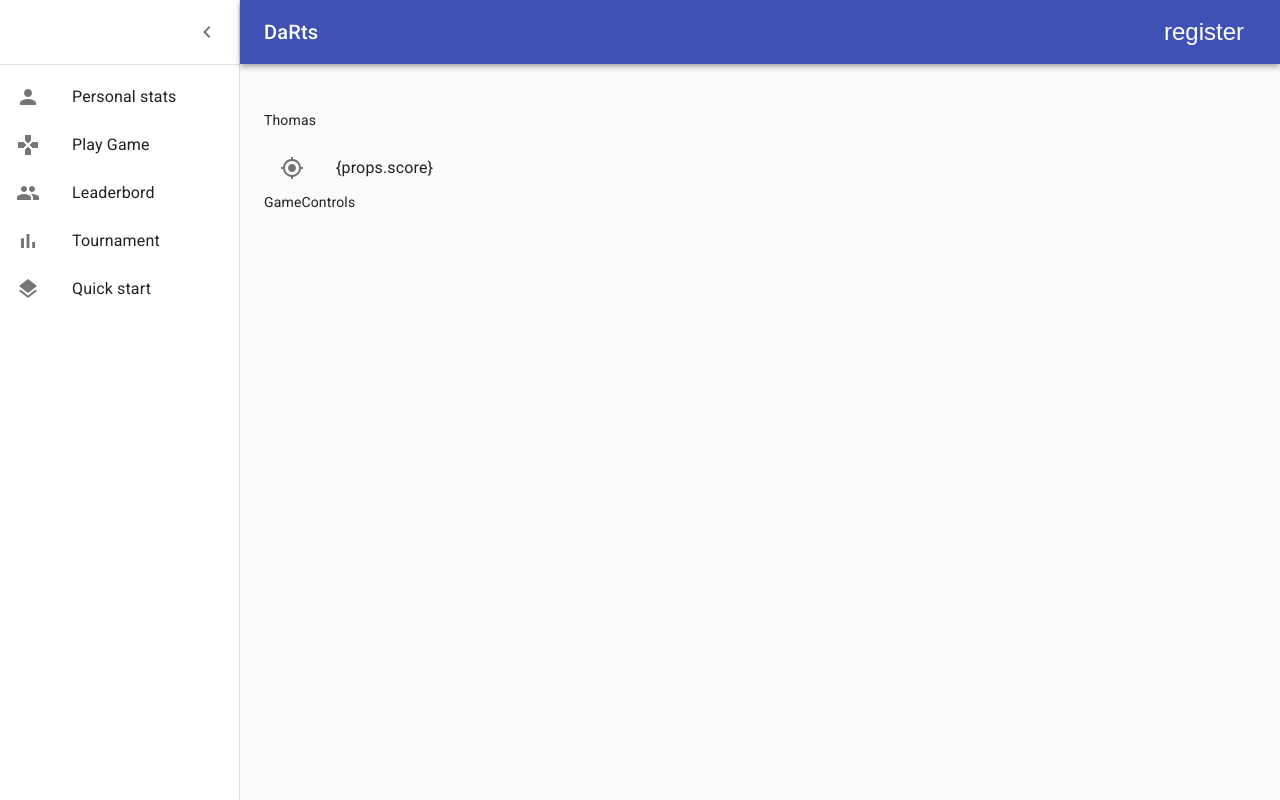
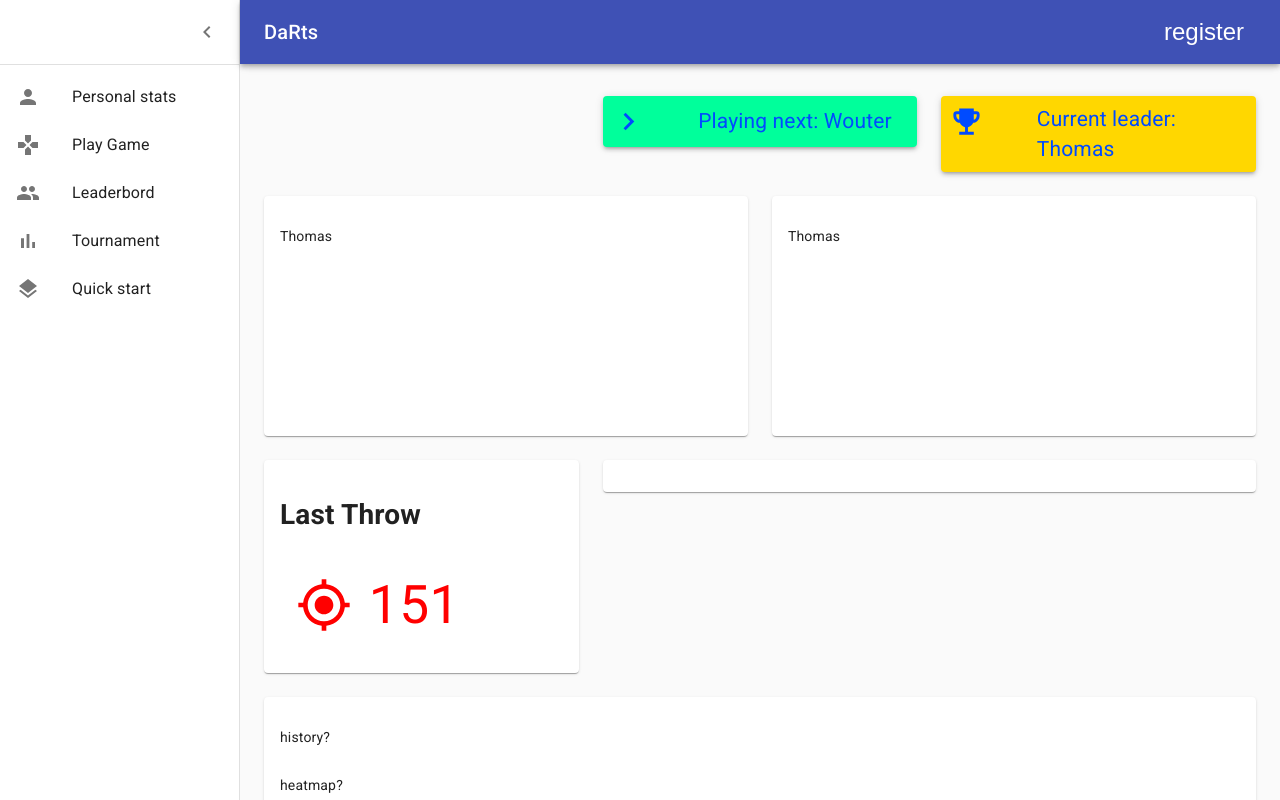
Before and after one commit to Thomas-Schuddinck/stage-darts, a React (Create React App) app in the folder frontend/: page /game in a window 1280 px wide. Built offline with nearby package versions, Linux system fonts and the light colour scheme.

Commit message:
currentplayer, currentscore en lastthrow updated and added to game screen

```diff
--- a/frontend/src/components/Game/CurrentScore/CurrentScore.tsx
+++ b/frontend/src/components/Game/CurrentScore/CurrentScore.tsx
@@ -1,6 +1,6 @@
 import React, { Component } from 'react';
 
-function CurrentScore (){
+function CurrentScore() {
     return (
         <div>
             <h4>Current score:</h4>
--- a/frontend/src/components/Game/CurrentSet/CurrentSet.tsx
+++ b/frontend/src/components/Game/CurrentSet/CurrentSet.tsx
@@ -8,8 +8,8 @@ function CurrentSet(props: any) {
     <Aux>
       <span>{props.setnumber}</span>
       <div>
-              {props.scores.map((s:any) =>
-                <DartThrow key={s.index} score={s.value}/>
+        {props.scores.map((s: any) =>
+          <DartThrow key={s.index} score={s.value} />
         )}
       </div>
     </Aux>
--- a/frontend/src/components/Game/DartThrow/DartThrow.tsx
+++ b/frontend/src/components/Game/DartThrow/DartThrow.tsx
@@ -9,7 +9,7 @@ function DartThrow(props: any) {
             <ListItemIcon>
                 <GpsFixedIcon />
             </ListItemIcon>
-                <ListItemText primary="{props.score}" />
+            <ListItemText primary={props.score} />
         </ListItem>
     );
 
--- /dev/null
+++ b/frontend/src/components/Game/LastDartThrow/LastDartThrow.tsx
@@ -0,0 +1,51 @@
+import React, { Component } from 'react';
+import Paper from '@material-ui/core/Paper';
+import GpsFixedIcon from '@material-ui/icons/GpsFixed';
+import ListItem from '@material-ui/core/ListItem';
+import ListItemIcon from '@material-ui/core/ListItemIcon';
+import ListItemText from '@material-ui/core/ListItemText';
+import { makeStyles } from '@material-ui/core/styles';
+import { red } from '@material-ui/core/colors';
+
+
+const useStyles = makeStyles(theme => ({
+    paper: {
+        padding: theme.spacing(2),
+        display: 'flex',
+        overflow: 'auto',
+        flexDirection: 'column',
+    },
+    roos: {
+        color: "red",
+        fontSize: '4em',
+        marginRight: '0.3em'
+    },
+    listItemText: {
+        color: "red",
+        fontSize: '3.8em'
+    },
+
+}));
+
+function LastDartThrow(props: any) {
+
+    const classes = useStyles();
+
+
+    return (
+
+        <Paper className={classes.paper}>
+            <h1>Last Throw</h1>
+            <ListItem button>
+            <ListItemIcon>
+                <GpsFixedIcon  className={classes.roos}/>
+            </ListItemIcon>
+            <ListItemText  classes={{primary:classes.listItemText}} primary={props.score} />
+        </ListItem>
+        </Paper>
+    );
+
+
+};
+
+export default LastDartThrow;
--- /dev/null
+++ b/frontend/src/components/Game/TopBar/CurrentLeader/CurrentLeader.tsx
@@ -0,0 +1,44 @@
+import React, { Component } from 'react';
+import Paper from '@material-ui/core/Paper';
+import EmojiEventsIcon from '@material-ui/icons/EmojiEvents';
+import { makeStyles } from '@material-ui/core/styles';
+
+const useStyles = makeStyles(theme => ({
+    paper: {
+        padding: theme.spacing(1),
+        display: 'flex',
+        overflow: 'auto',
+        flexDirection: 'row',
+        backgroundColor: '#FFD700'
+
+    },
+
+    icoon: {
+        color: "#004BFF",
+        fontSize: '2.5em',
+        marginRight: '1.5em'
+
+    },
+    tekst: {
+        alignSelf: 'center',
+        color: "#004BFF",
+        fontSize: '1.5em',
+
+    },
+
+}));
+function CurrentLeader(props: any) {
+    const classes = useStyles();
+
+
+    return (
+
+        <Paper className={classes.paper} elevation={3}>
+            <EmojiEventsIcon className={classes.icoon}/>
+            <span className={classes.tekst}>Current leader: {props.name}</span>
+        </Paper>
+    );
+
+};
+
+export default CurrentLeader;
--- /dev/null
+++ b/frontend/src/components/Game/TopBar/PlayingNext/PlayingNext.tsx
@@ -0,0 +1,44 @@
+import React, { Component } from 'react';
+import Paper from '@material-ui/core/Paper';
+import NavigateNextIcon from '@material-ui/icons/NavigateNext';
+import { makeStyles } from '@material-ui/core/styles';
+
+const useStyles = makeStyles(theme => ({
+    paper: {
+        padding: theme.spacing(1),
+        display: 'flex',
+        overflow: 'auto',
+        flexDirection: 'row',
+        backgroundColor: '#00FF9B'
+
+    },
+
+    icoon: {
+        color: "#004BFF",
+        fontSize: '2.5em',
+        marginRight: '1.5em'
+
+    },
+    tekst: {
+        alignSelf: 'center',
+        color: "#004BFF",
+        fontSize: '1.5em',
+
+    },
+
+}));
+function PlayingNext(props: any) {
+    const classes = useStyles();
+
+
+    return (
+
+        <Paper className={classes.paper} elevation={3}>
+            <NavigateNextIcon  className={classes.icoon}/>
+            <span className={classes.tekst}>Playing next: {props.name}</span>
+        </Paper>
+    );
+
+};
+
+export default PlayingNext;
--- a/frontend/src/containers/GameBuilder/GameBuilder.tsx
+++ b/frontend/src/containers/GameBuilder/GameBuilder.tsx
@@ -1,16 +1,79 @@
-import React, {Component} from 'react';
-import Game from '../../components/Game/Game'
+import React, { Component } from 'react';
+import Person from '../../components/PersonalStats/Person'
 import Aux from '../../hoc/Wrap';
+import Grid from '@material-ui/core/Grid';
+import Paper from '@material-ui/core/Paper';
+import { makeStyles } from '@material-ui/core/styles';
+import clsx from 'clsx';
+import DartThrow from '../../components/Game/DartThrow/DartThrow';
+import LastDartThrow from '../../components/Game/LastDartThrow/LastDartThrow';
+import PlayingNext from '../../components/Game/TopBar/PlayingNext/PlayingNext';
+import CurrentLeader from '../../components/Game/TopBar/CurrentLeader/CurrentLeader';
 
-class GameBuilder extends Component {
-    render () {
-        return (
-            <Aux>
-                <Game/>
-                <div>GameControls</div>
-            </Aux>
-        );
-    }
+const useStyles = makeStyles(theme => ({
+    paper: {
+        padding: theme.spacing(2),
+        display: 'flex',
+        overflow: 'auto',
+        flexDirection: 'column',
+    },
+    fixedHeight: {
+        height: 240,
+    },
+}));
+
+
+
+export default function GameBuilder() {
+
+    const classes = useStyles();
+
+
+    const fixedHeightPaper = clsx(classes.paper, classes.fixedHeight);
+
+
+    return (
+        <Aux>
+            <Grid container spacing={3}>
+                {/* Chart */}
+
+                <Grid item md={4} lg={4}>
+                </Grid>
+
+                <Grid item xs={12} md={4} lg={4} >
+                    <PlayingNext name="Wouter"/>
+                </Grid>
+                <Grid item xs={12} md={4} lg={4}>
+                    <CurrentLeader name="Thomas"/>
+                </Grid>
+                <Grid item xs={12} md={6} lg={6}>
+                    <Paper className={fixedHeightPaper}>
+                        <Person />
+                    </Paper>
+                </Grid>
+                {/* Recent Deposits */}
+                <Grid item xs={12} md={6} lg={6}>
+                    <Paper className={fixedHeightPaper}>
+                        <Person />
+                    </Paper>
+                </Grid>
+                <Grid item xs={12} md={4} lg={4}>
+
+                        <LastDartThrow score="151"/>
+                </Grid>
+                <Grid item xs={12} md={8} lg={8}>
+                    <Paper className={classes.paper}>
+
+                    </Paper>
+                </Grid>
+                {/* Recent Orders */}
+                <Grid item xs={12}>
+                    <Paper className={classes.paper}>
+                        <p>history?</p>
+                        <p>heatmap?</p>
+                    </Paper>
+                </Grid>
+            </Grid>
+        </Aux>
+    );
 }
-
-export default GameBuilder;
```
Also changed, not shown: frontend/src/components/Game/PlayingNext/PlayingNext.tsx (deleted, +0 -14 lines). Lines whose indentation alone changed are shown as unchanged.
